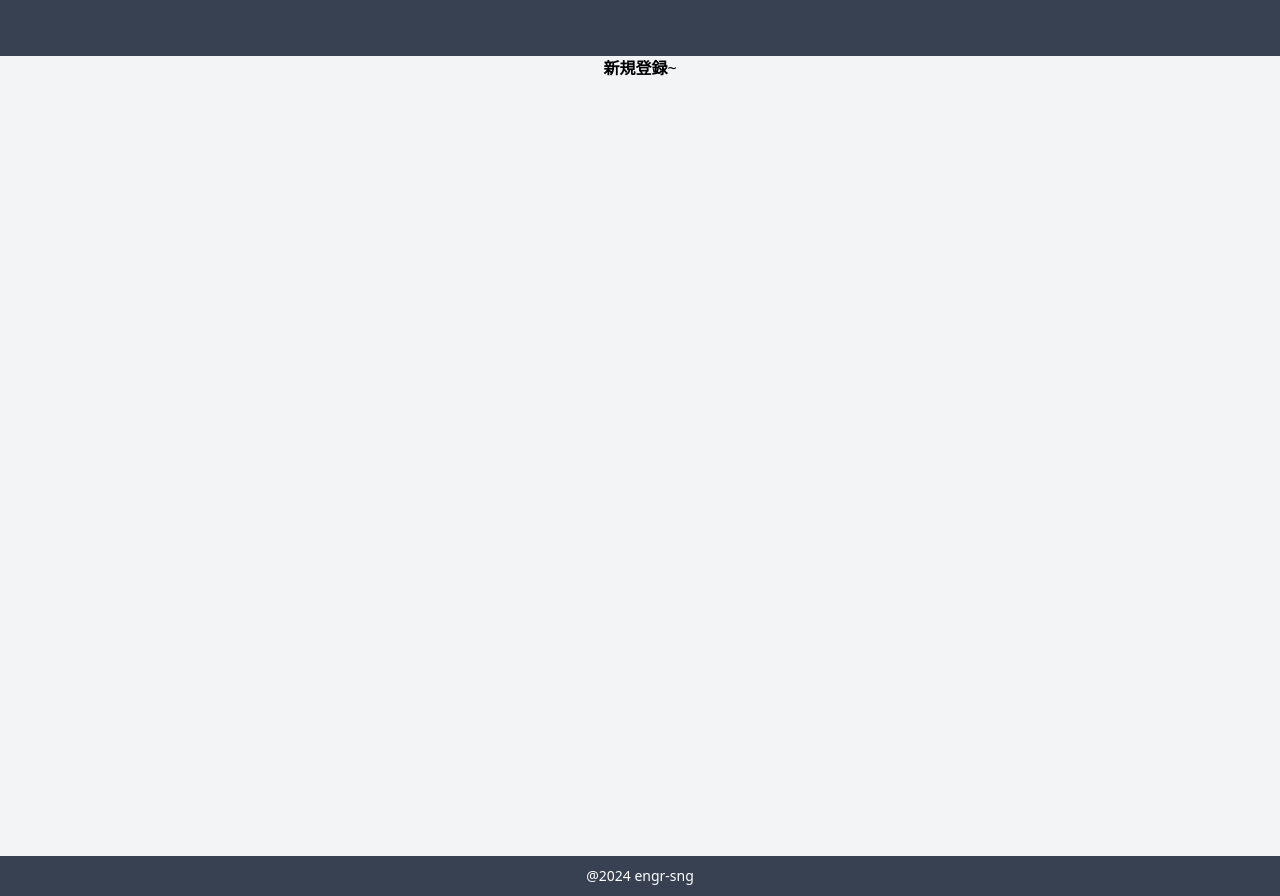
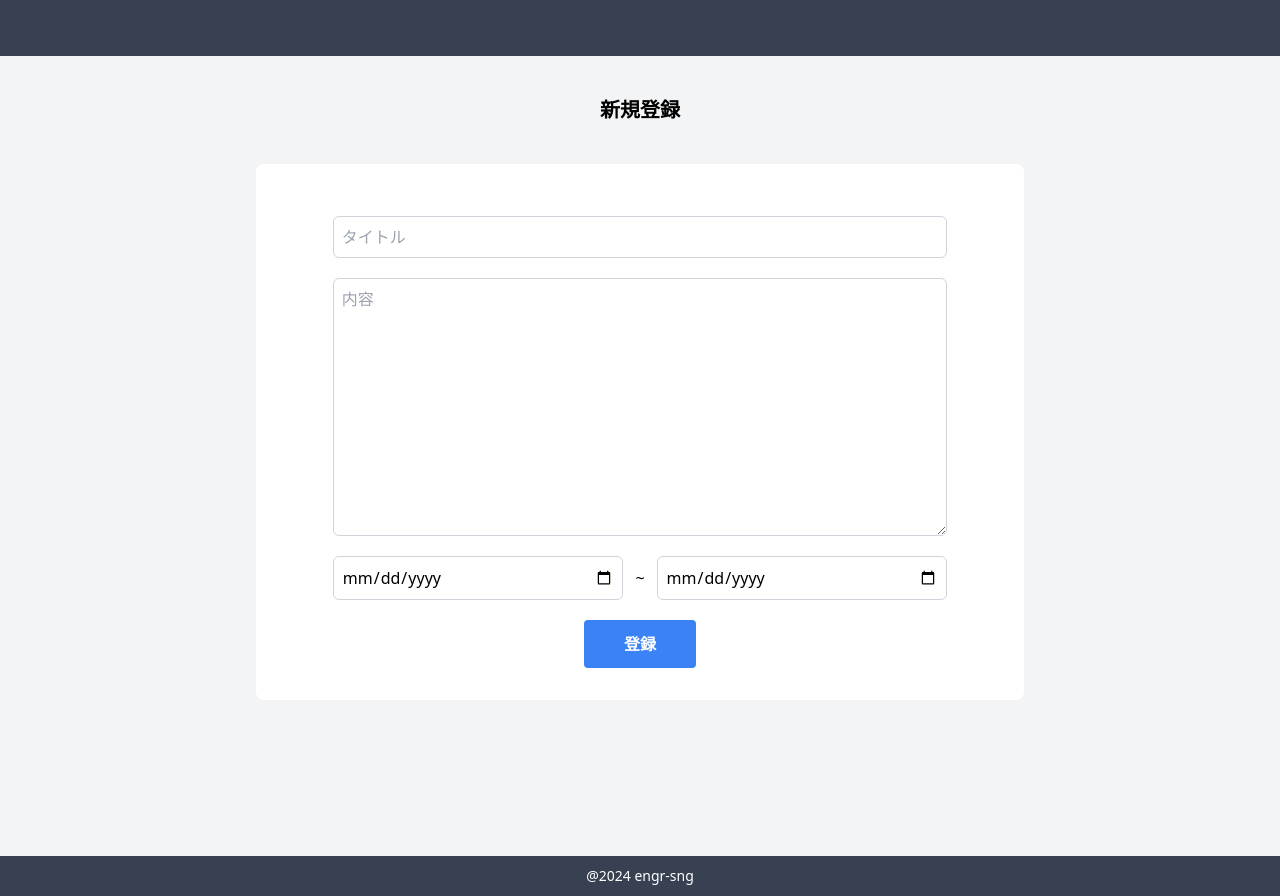
Before and after one commit to m-shimizu-f-50/angular-app-todo, an Angular app: page /todo/add in a window 1280 px wide. Built offline with nearby package versions, Linux system fonts and the light colour scheme.

Commit message:
新規登録デザイン修正

```diff
--- a/src/app/pages/todo/todo-add/todo-add.component.html
+++ b/src/app/pages/todo/todo-add/todo-add.component.html
@@ -1,17 +1,28 @@
-<div class="flex justify-center flex-column">
+<div>
   <div class="flex justify-center items-center py-5">
     <p class="font-bold my-5 text-xl">新規登録</p>
   </div>
-  <div class="flex flex-col justify-between items-center mx-auto w-500">
-    <div class="my-5">
+  <div class="w-3/5 py-8 m-auto bg-white rounded-lg">
+    <div class="my-5 flex justify-center">
       <!-- <input
         class="input-text"
         placeholder="タイトル"
         type="text"
         [(ngModel)]="todo.title"
       /> -->
+      <input
+        class="w-4/5 p-2 border border-gray-300 rounded-md"
+        placeholder="タイトル"
+        type="text"
+      />
     </div>
-    <div class="my-5">
+    <div class="my-5 flex justify-center">
+      <textarea
+        class="w-4/5 p-2 border border-gray-300 rounded-md"
+        placeholder="内容"
+        cols="30"
+        rows="10"
+      ></textarea>
       <!-- <textarea
         class="input-textarea"
         placeholder="内容"
@@ -20,10 +31,27 @@
         [(ngModel)]="todo.description"
       ></textarea> -->
     </div>
-    <div class="flex justify-between my-5 width-full">
-      <!-- <input class="input-date" type="date" [(ngModel)]="todo.startDate" /> -->
-      <p>~</p>
-      <!-- <input class="input-date" type="date" [(ngModel)]="todo.endDate" /> -->
+    <div class="flex justify-center my-5">
+      <div class="w-4/5 flex">
+        <!-- <input class="input-date" type="date" [(ngModel)]="todo.startDate" /> -->
+        <input
+          class="w-full p-2 border border-gray-300 rounded-md"
+          type="date"
+        />
+        <p class="flex items-center mx-3">~</p>
+        <input
+          class="w-full p-2 border border-gray-300 rounded-md"
+          type="date"
+        />
+        <!-- <input class="input-date" type="date" [(ngModel)]="todo.endDate" /> -->
+      </div>
+    </div>
+    <div class="flex justify-center">
+      <button
+        class="bg-blue-500 hover:opacity-80 text-white font-bold py-3 px-10 rounded"
+      >
+        登録
+      </button>
     </div>
 
     <!-- <button class="add-button primary" (click)="addTodo()">登録</button> -->
--- a/tailwind.config.js
+++ b/tailwind.config.js
@@ -5,7 +5,8 @@ module.exports = {
     "./src/app/components/header/header.component.html",
     "./src/app/components/footer/footer.component.html",
     "./src/app/pages/not-found/not-found.component.html",
-    "./src/app/pages/todo/todo.component.html",
+    "./src/app/pages/todo/todo-list/todo-list.component.html",
+    "./src/app/pages/todo/todo-add/todo-add.component.html",
   ],
   theme: {
     extend: {},
```
